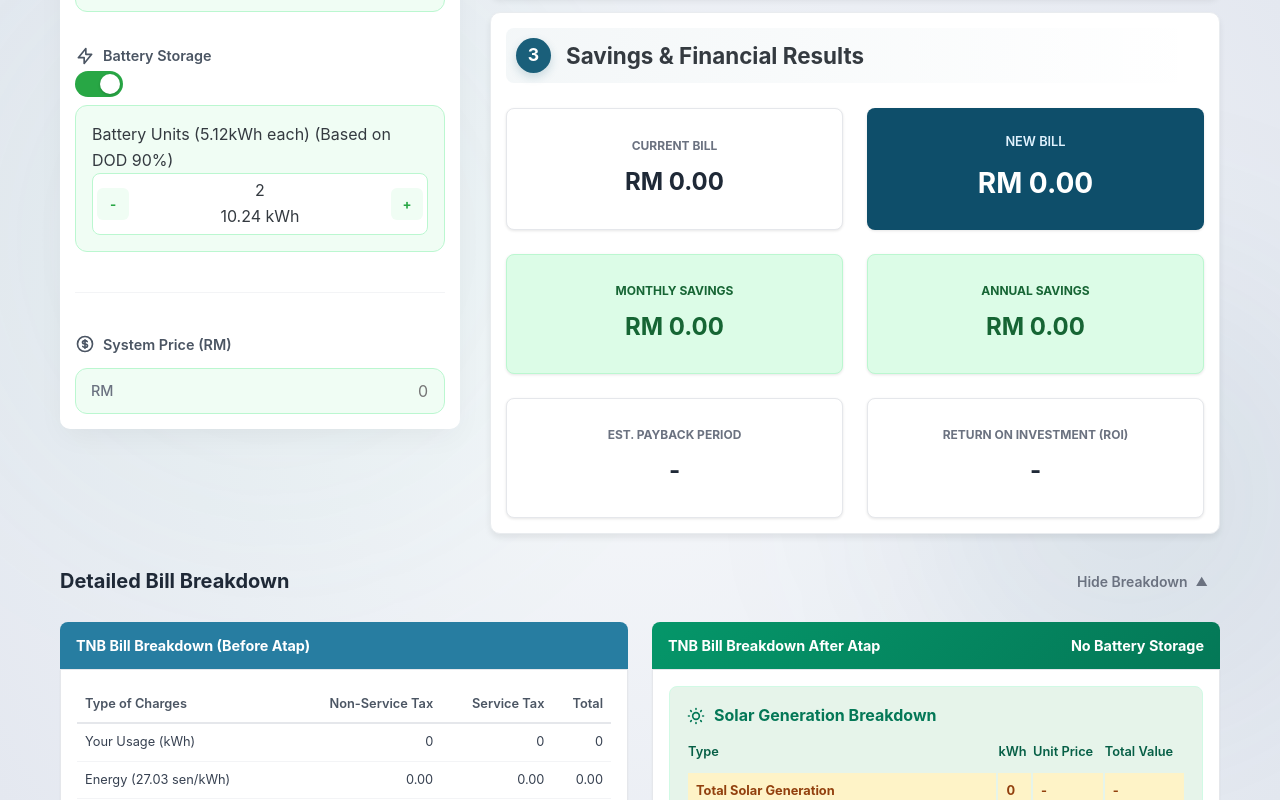
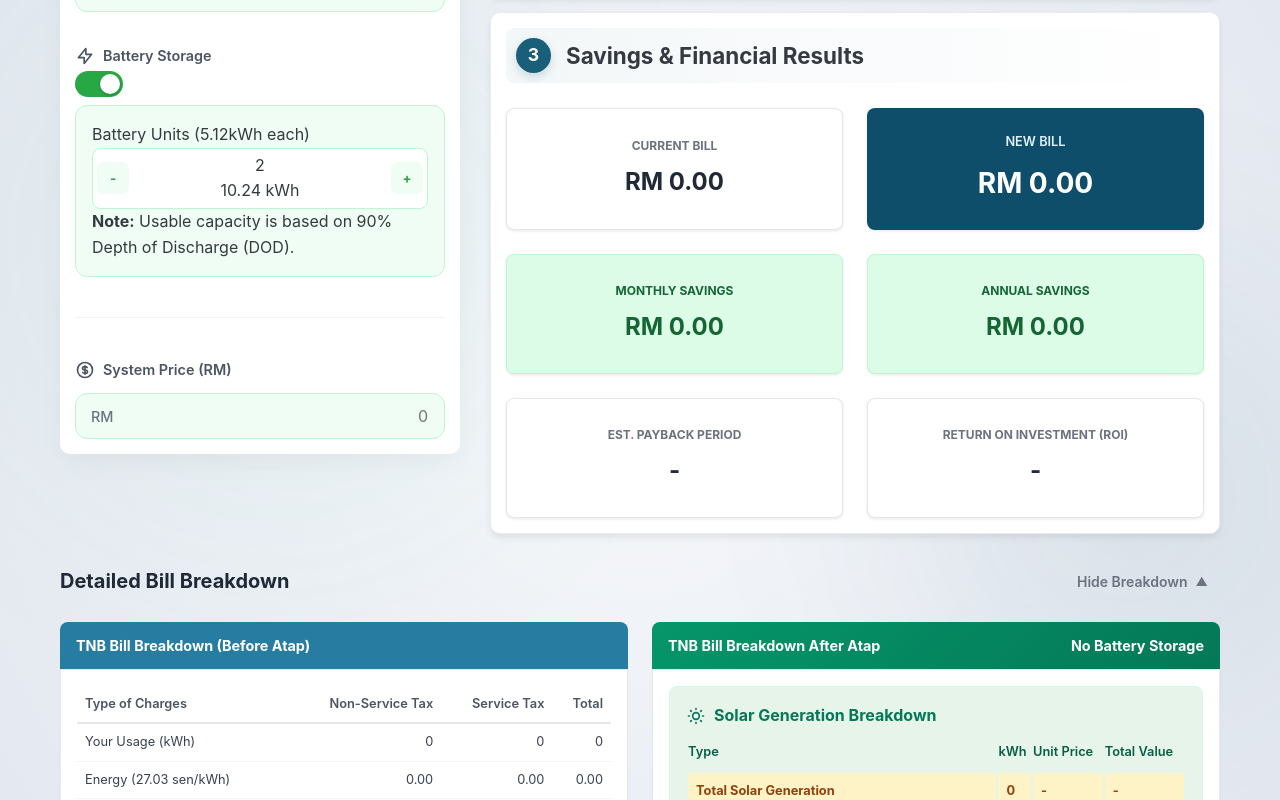
Before and after one commit to ByFutureBear/feature-tnb, a React (Vite) app: page / in a window 1280 px wide. Both pictures are taken after a click on the label 99 px from the left and 1157 px from the top of the page. Shown: the part 1073-1873 px from the top of the page. Built offline with nearby package versions, Linux system fonts and the light colour scheme.

Commit message:
Style DOD note matches tariff note

```diff
--- a/src/components/CustomerInputs.tsx
+++ b/src/components/CustomerInputs.tsx
@@ -205,7 +205,7 @@ export const CustomerInputs: React.FC<Props> = ({ inputs, onChange }) => {
                             >
                                 <div className="battery-qty-wrapper pt-3">
                                     <label className="text-sm text-gray-600 block mb-1">
-                                        Battery Units (5.12kWh each) <span className="text-xs text-gray-400 font-normal">(Based on DOD 90%)</span>
+                                        Battery Units (5.12kWh each)
                                     </label>
                                     <div className="number-control">
                                         <button
@@ -220,6 +220,9 @@ export const CustomerInputs: React.FC<Props> = ({ inputs, onChange }) => {
                                             className="qty-btn"
                                             onClick={() => onChange('batteryUnits', Math.min(10, inputs.batteryUnits + 1))}
                                         >+</button>
+                                    </div>
+                                    <div className="mt-2 p-3 bg-yellow-50 border border-yellow-200 rounded-md text-xs text-yellow-700">
+                                        <strong>Note:</strong> Usable capacity is based on 90% Depth of Discharge (DOD).
                                     </div>
                                 </div>
                             </motion.div>
```
